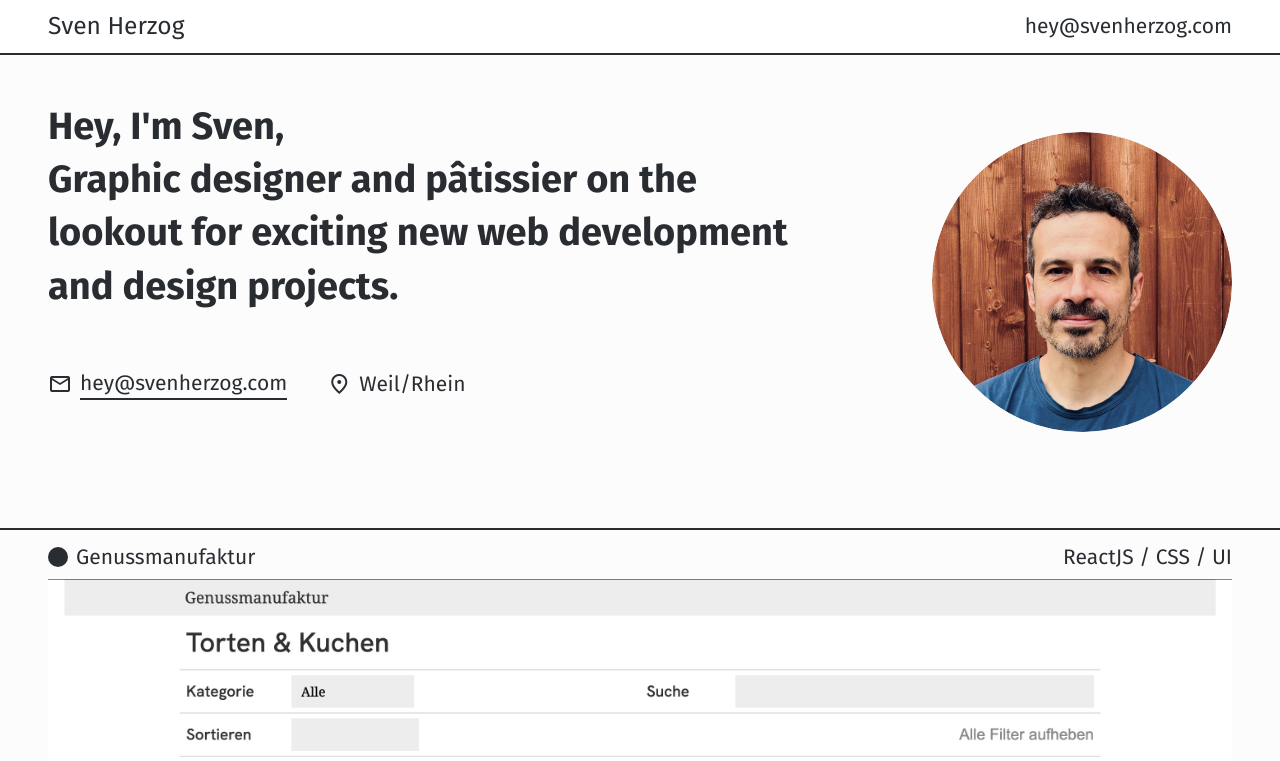
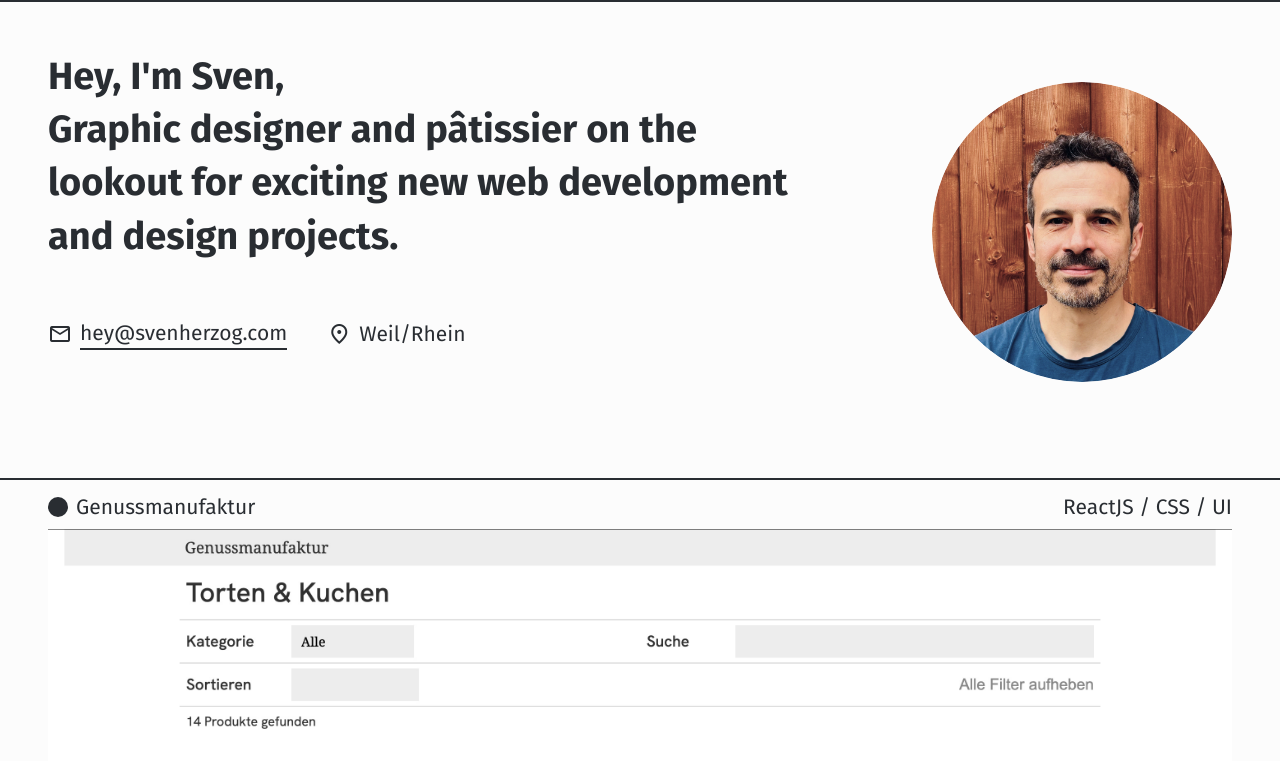
Before and after one commit to svnhrzg/my-portfolio, a React (Create React App) app: page / in a window 1280 px wide. Shown: the top 761 px of the page. Built offline with nearby package versions, Linux system fonts and the light colour scheme.

Commit message:
scroll snap

```diff
--- a/src/components/Header/styles.js
+++ b/src/components/Header/styles.js
@@ -1,6 +1,7 @@
 import styled from 'styled-components'
 
 export const Nav = styled.nav`
+  display: none;
   position: fixed;
   top: 0;
   width: 100%;
@@ -11,7 +12,6 @@ export const Nav = styled.nav`
   border-bottom: 2px solid var(--clr-dark);
   background: #fff;
 
-  display: flex;
   justify-content: space-between;
   align-items: center;
 
@@ -25,6 +25,7 @@ export const Nav = styled.nav`
   }
 
   @media(max-width: 960px) {
+    display: flex;
     font-size: var(--fs-mobile);
   }
 `
--- a/src/components/Hero/styles.js
+++ b/src/components/Hero/styles.js
@@ -3,14 +3,18 @@ import styled from "styled-components";
 export const Section = styled.section`
   padding-inline: 3rem;
   padding-block: 3rem 6rem;
-  margin-top: 3.25rem;
   display: flex;
   justify-content: space-between;
+  border-top: 2px solid var(--clr-dark);
+  scroll-snap-align: start;
 
   @media (max-width: 960px) {
     flex-direction: column;
     padding-inline: 2rem;
     padding-block: 2rem;
+
+    border-top: none;
+    margin-top: 3.25rem;
   }
 `
 
--- a/src/components/Project/styles.js
+++ b/src/components/Project/styles.js
@@ -7,6 +7,7 @@ export const Container = styled.div`
   border-top: 2px solid var(--clr-dark);
   position: relative;
   padding-bottom: 4.5rem;
+  scroll-snap-align: start;
 
   @media(max-width: 960px) {
     height: 100%;
--- a/src/styles.js
+++ b/src/styles.js
@@ -46,6 +46,12 @@ html {
   background: var(--clr-grey-light);
   color: var(--clr-dark);
   scroll-behavior: smooth;
+  overflow-y: scroll;
+  scroll-snap-type: y mandatory;
+
+  @media(max-width: 960px){
+    scroll-padding: 2.5rem;
+  }
 }
 
 h1,
```
